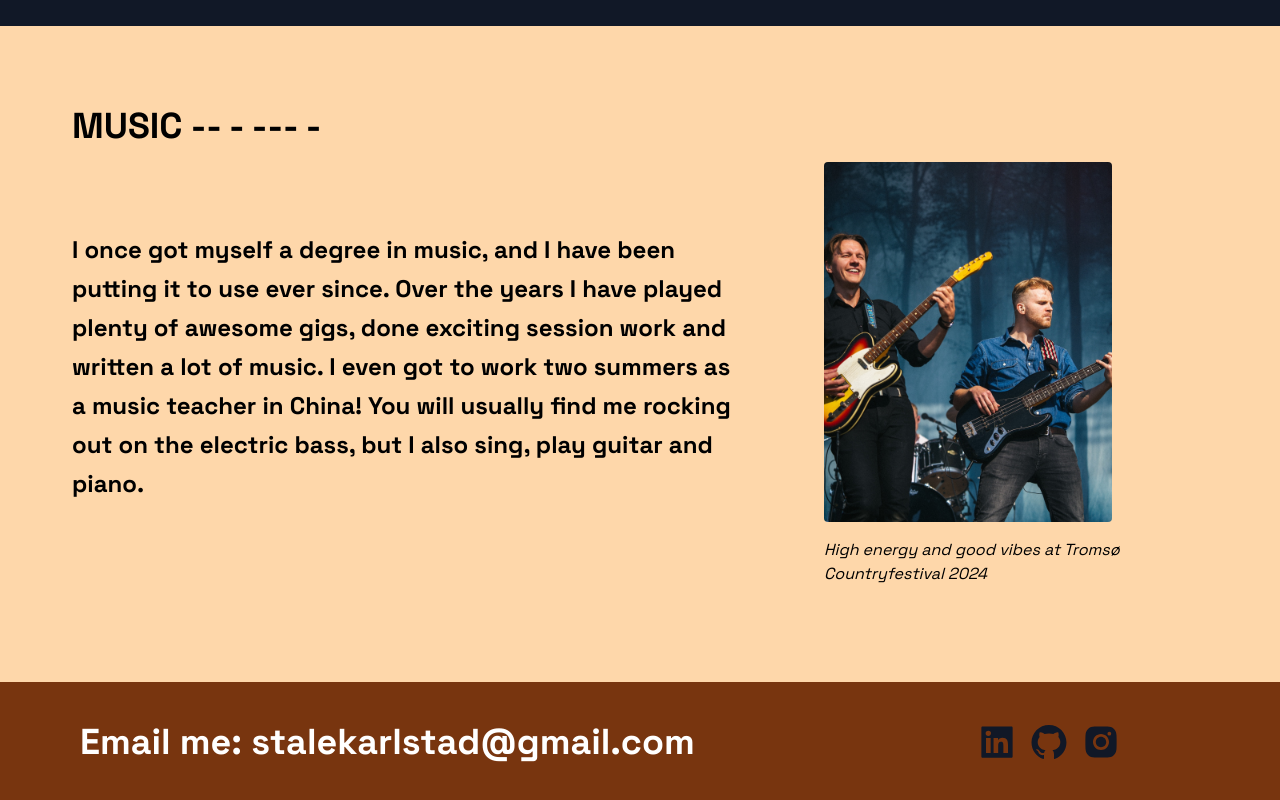
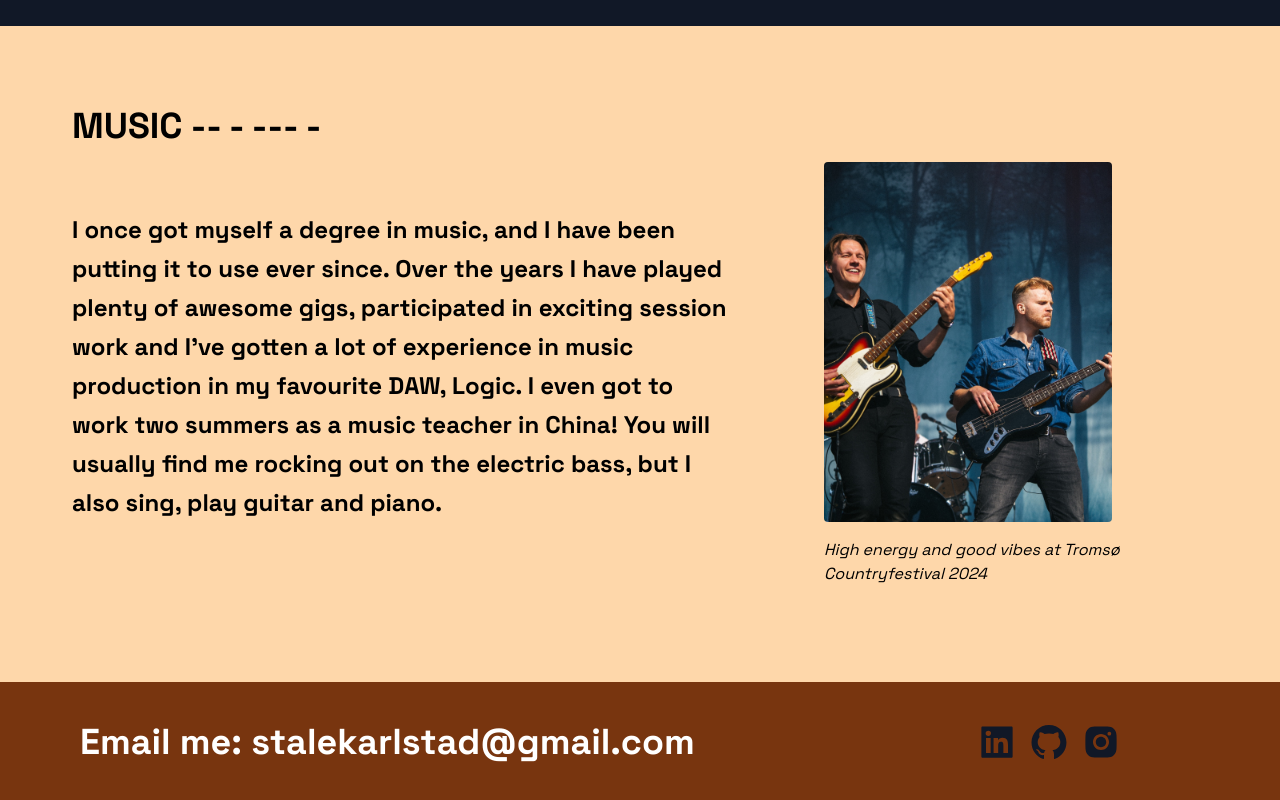
Before and after one commit to StaaleKarlstad/staalekarlstad.github.io, a React (Vite) app: page / in a window 1280 px wide. Shown: the part 7055-7855 px from the top of the page. Built offline with nearby package versions, Linux system fonts and the light colour scheme.

Commit message:
Update information

```diff
--- a/src/components/Music.tsx
+++ b/src/components/Music.tsx
@@ -23,7 +23,8 @@ export default function Music() {
           >
             I once got myself a degree in music, and I have been putting it to
             use ever since. Over the years I have played plenty of awesome gigs,
-            done exciting session work and written a lot of music. I even got to
+            participated in exciting session work and I've gotten a lot of experience in music production in my favourite DAW, Logic.
+            I even got to
             work two summers as a music teacher in China! You will usually find
             me rocking out on the electric bass, but I also sing, play guitar
             and piano.
```
